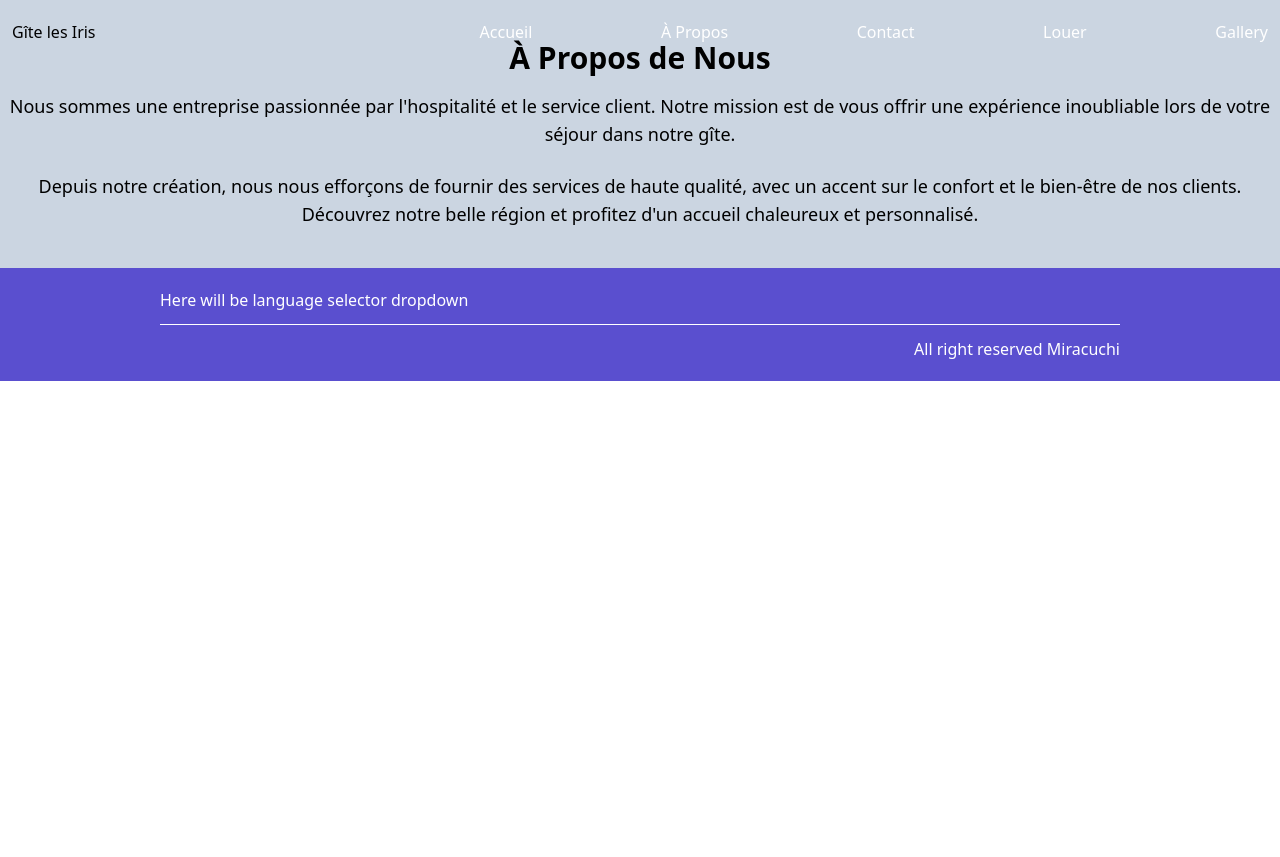
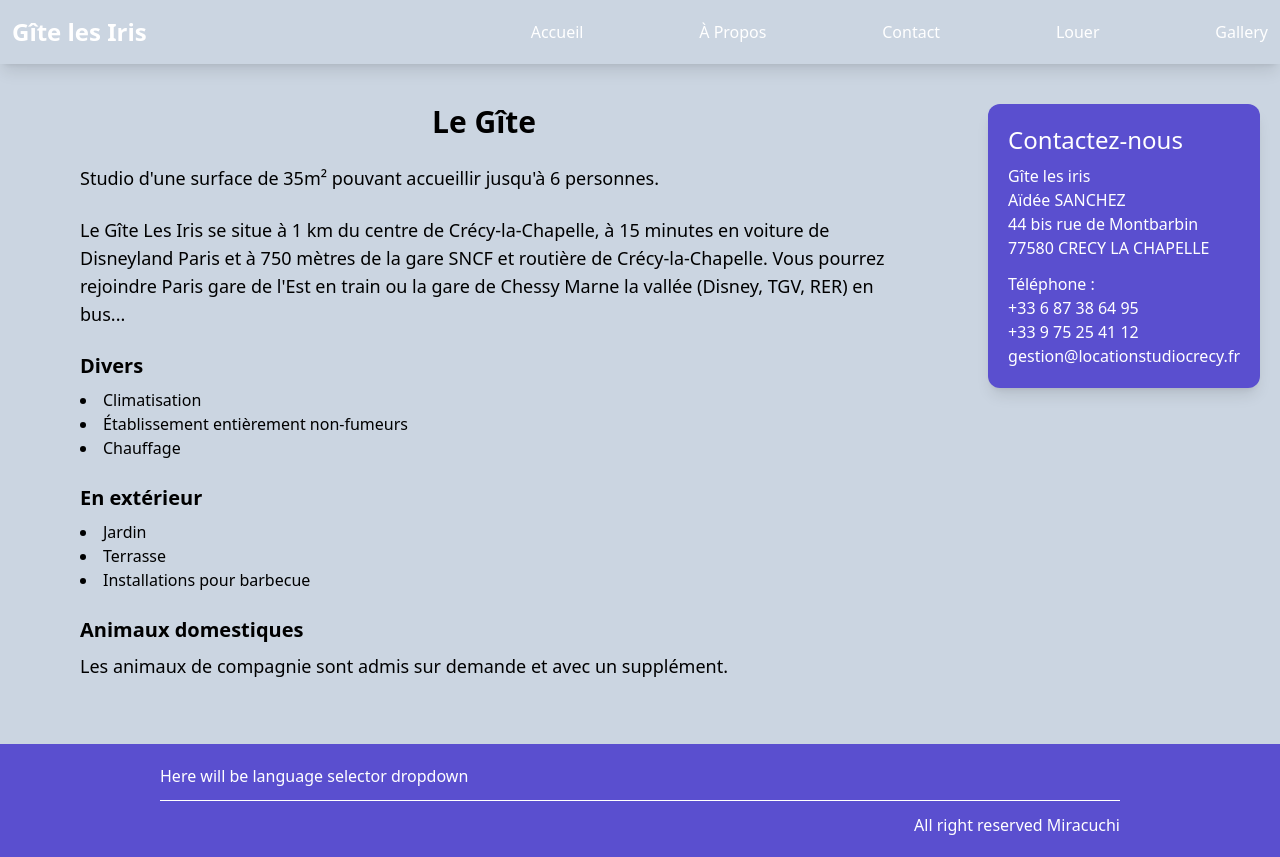
Before and after one commit to Miracuchi/gite-les-iris, a React (Vite) app: page /about in a window 1280 px wide. Before the commit the page ends 800 px from the top, so only its background shows below. Built offline with nearby package versions, Linux system fonts and the light colour scheme.

Commit message:
feat: added card section and about page information

```diff
--- /dev/null
+++ b/src/components/AboutSection.tsx
@@ -0,0 +1,53 @@
+export default function AboutSection() {
+  const details = [
+    {
+      title: "Divers",
+      items: [
+        "Climatisation",
+        "Établissement entièrement non-fumeurs",
+        "Chauffage",
+      ],
+    },
+    {
+      title: "En extérieur",
+      items: ["Jardin", "Terrasse", "Installations pour barbecue"],
+    },
+    {
+      title: "Animaux domestiques",
+      description:
+        "Les animaux de compagnie sont admis sur demande et avec un supplément.",
+    },
+  ];
+  return (
+    <>
+      <div className=" py-10 px-5 md:px-10 md:pt-16 lg:px-20">
+        <h1 className="text-center text-3xl font-bold mb-6">Le Gîte</h1>
+        <p className="text-lg mb-6">
+          Studio d'une surface de 35m² pouvant accueillir jusqu'à 6 personnes.
+        </p>
+        <p className="text-lg mb-6">
+          Le Gîte Les Iris se situe à 1 km du centre de Crécy-la-Chapelle, à 15
+          minutes en voiture de Disneyland Paris et à 750 mètres de la gare SNCF
+          et routière de Crécy-la-Chapelle. Vous pourrez rejoindre Paris gare de
+          l'Est en train ou la gare de Chessy Marne la vallée (Disney, TGV, RER)
+          en bus...
+        </p>
+
+        {details.map((section, index) => (
+          <section key={index} className="mb-6">
+            <h2 className="text-xl font-semibold mb-2">{section.title}</h2>
+            {section.items ? (
+              <ul className="list-disc list-inside">
+                {section.items.map((item, idx) => (
+                  <li key={idx}>{item}</li>
+                ))}
+              </ul>
+            ) : (
+              <p className="text-lg">{section.description}</p>
+            )}
+          </section>
+        ))}
+      </div>
+    </>
+  );
+}
--- /dev/null
+++ b/src/components/Card.tsx
@@ -0,0 +1,24 @@
+export default function Card() {
+  return (
+    <div className="md:flex justify-evenly my-24 w-[75%] mx-auto gap-7">
+      <div className="my-5">
+        <h3 className="capitalize text-4xl font-bold w-fit">
+          Crecy La Chapelle
+        </h3>
+        <p className="md:my-10 my-5">
+          Le Gîte Les Iris se situe à 1 km du centre de Crécy-la-Chapelle, à 15
+          minutes en voiture de Disneyland Paris et à 750 mètres de la gare SNCF
+          et routière de Crécy-la-Chapelle.
+        </p>
+        <p>
+          Vous pourrez rejoindre Paris gare de l'Est en train ou la gare de
+          Chessy Marne la vallée (Disney, TGV, RER) en bus...
+        </p>
+      </div>
+      <img
+        src="/src/assets/ressources/panneauCrecy.jpg"
+        className="md:w-[50%] rounded-2xl"
+      ></img>
+    </div>
+  );
+}
--- /dev/null
+++ b/src/components/Contact-Card.tsx
@@ -0,0 +1,17 @@
+export default function ContactCard() {
+  return (
+    <>
+      <div className="mb-16 bg-iris_purple h-full mx-5 p-5 rounded-xl md:mt-16 text-white shadow-lg">
+        <h1 className="text-2xl mb-2">Contactez-nous</h1>
+        <p>Gîte les iris</p>
+        <p> Aïdée SANCHEZ</p>
+        <p>44 bis rue de Montbarbin</p>
+        <p>77580 CRECY LA CHAPELLE</p>
+        <p className="mt-3">Téléphone : </p>
+        <p>+33 6 87 38 64 95</p>
+        <p>+33 9 75 25 41 12</p>
+        <p>gestion@locationstudiocrecy.fr</p>
+      </div>
+    </>
+  );
+}
--- a/src/components/Header.tsx
+++ b/src/components/Header.tsx
@@ -39,10 +39,13 @@ export default function Header() {
     <div
       className={`${
         isScrolled ? "md:bg-iris_purple" : "md:bg-transparent"
-      } md:fixed z-20  transition-colors duration-300 bg-iris_purple w-full`}
+      } md:fixed z-20  transition-colors duration-300 bg-iris_purple w-full shadow-lg`}
     >
       <div className="flex items-center justify-between mx-3 min-w-fit">
-        <Link to={navItems[0].path} className="md:mr-96 whitespace-nowrap">
+        <Link
+          to={navItems[0].path}
+          className="md:mr-96 whitespace-nowrap md:font-extrabold text-white text-2xl"
+        >
           Gîte les Iris
         </Link>
         <nav className="flex md:w-full">
--- a/src/components/Hero.tsx
+++ b/src/components/Hero.tsx
@@ -2,7 +2,7 @@ export default function Hero() {
   return (
     <section
       datatype="hero"
-      className="relative h-screen bg-cover bg-center bg-no-repeat"
+      className="relative h-[90vh] bg-cover bg-center bg-no-repeat"
       style={{
         backgroundImage: 'url("/src/assets/ressources/bannerIris.jpg")',
       }}
@@ -13,7 +13,8 @@ export default function Hero() {
           Bienvenue au Gîte les Iris
         </h1>
         <p className="text-lg md:text-2xl mb-10">
-          Un havre de paix au cœur de la campagne
+          Nous serons ravis de vous accueillir dans notre gîte situé à Crécy la
+          chapelle (77).
         </p>
         <button className="px-6 py-3 bg-iris_yellow text-black font-semibold rounded-lg hover:bg-opacity-90 transition">
           Réserver maintenant
--- a/src/pages/About.tsx
+++ b/src/pages/About.tsx
@@ -1,18 +1,16 @@
+import AboutSection from "../components/AboutSection";
+import ContactCard from "../components/Contact-Card";
+
 export default function About() {
   return (
-    <div className="text-center py-10">
-      <h1 className="text-3xl font-bold mb-4">À Propos de Nous</h1>
-      <p className="text-lg mb-6">
-        Nous sommes une entreprise passionnée par l'hospitalité et le service
-        client. Notre mission est de vous offrir une expérience inoubliable lors
-        de votre séjour dans notre gîte.
-      </p>
-      <p className="text-lg">
-        Depuis notre création, nous nous efforçons de fournir des services de
-        haute qualité, avec un accent sur le confort et le bien-être de nos
-        clients. Découvrez notre belle région et profitez d'un accueil
-        chaleureux et personnalisé.
-      </p>
+    <div className="md:flex md:mt-10">
+      <AboutSection />
+      <ContactCard />
     </div>
   );
 }
+
+// Depuis notre création, nous nous efforçons de fournir des services de
+// haute qualité, avec un accent sur le confort et le bien-être de nos
+// clients. Découvrez notre belle région et profitez d'un accueil
+// chaleureux et personnalisé.
--- a/src/pages/Home.tsx
+++ b/src/pages/Home.tsx
@@ -1,14 +1,20 @@
+import Card from "../components/Card";
 import Hero from "../components/Hero";
 
 export default function Home() {
   return (
     <div className="">
       <Hero />
-
-      <h1 className="text-4xl font-bold w-fit">Bienvenue au Gîte les Iris</h1>
+      <Card />
+      <img
+        src="/src/assets/ressources/bookingAward.jpg"
+        alt=""
+        className="w-[50%] mx-auto my-10 rounded-lg shadow-lg"
+      />
+      {/* <h1 className="text-4xl font-bold w-fit">Bienvenue au Gîte les Iris</h1>
       <p className="mt-5 text-lg">
         Votre destination de rêve pour des vacances inoubliables.
-      </p>
+      </p> */}
     </div>
   );
 }
```
